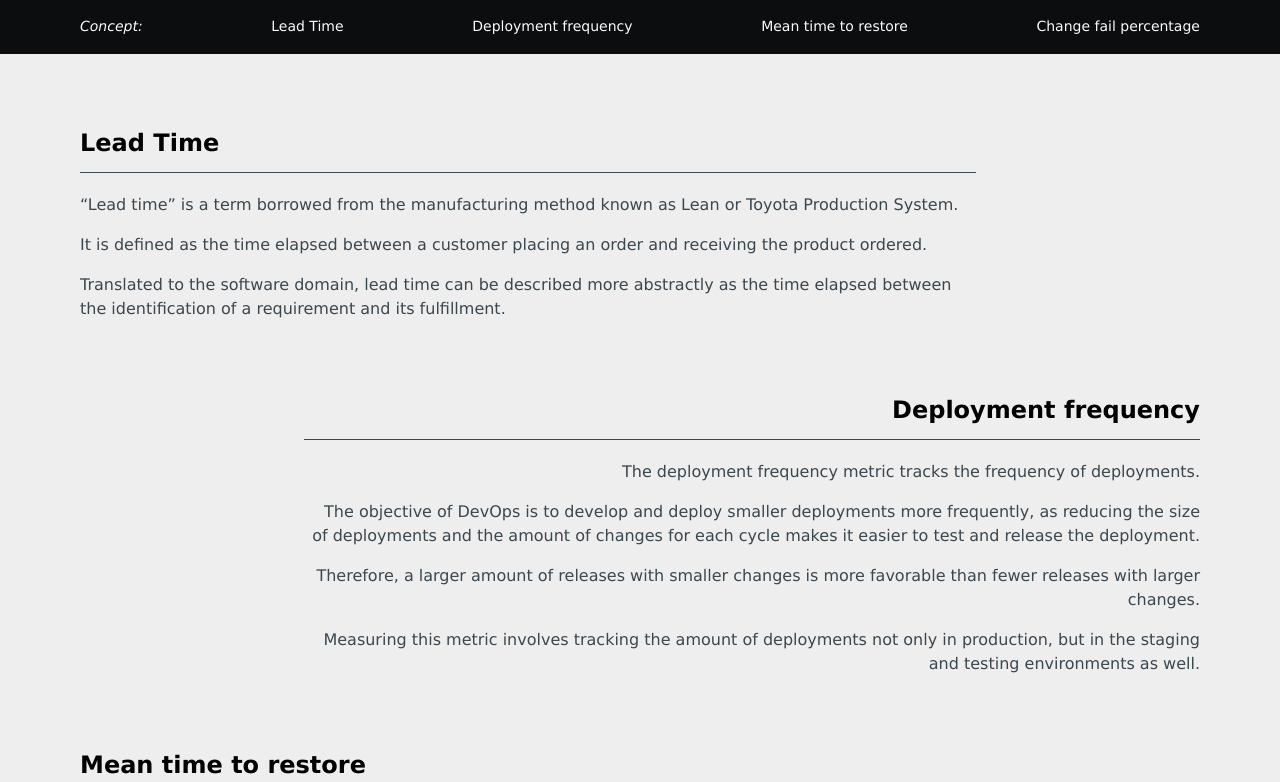
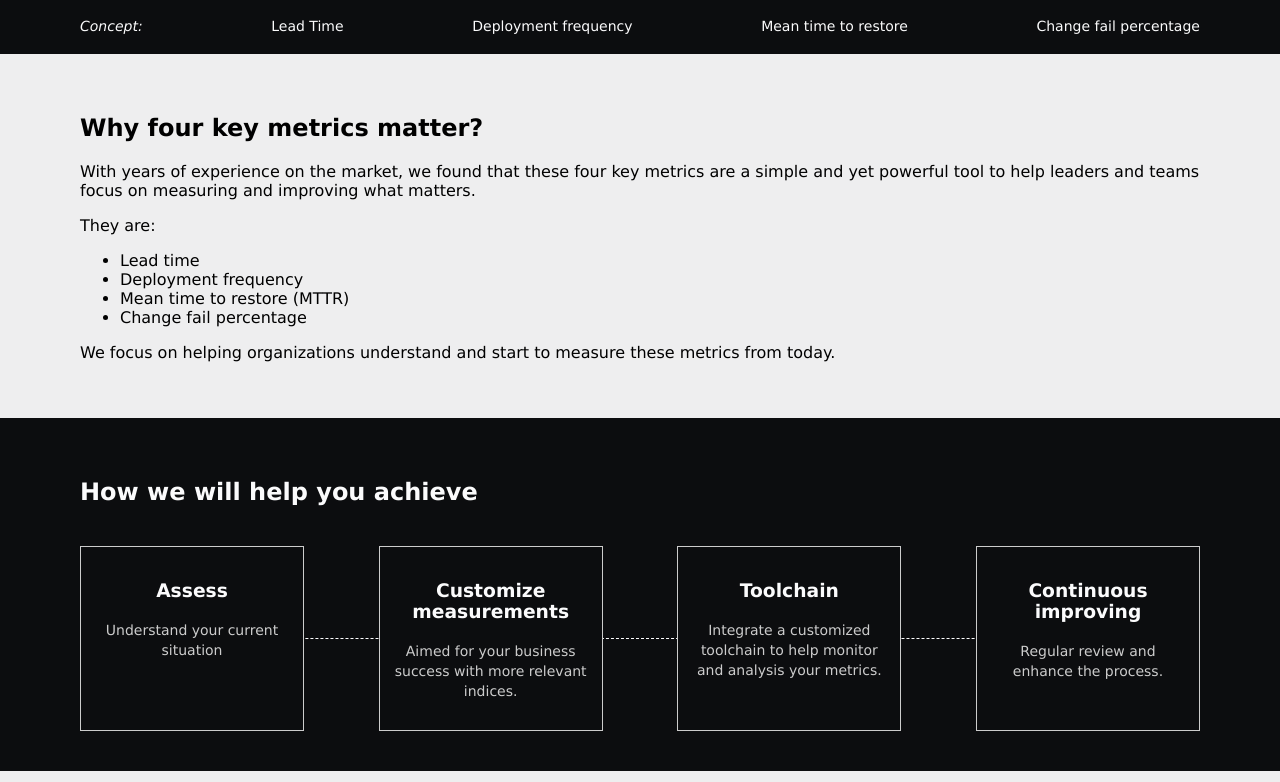
Before and after one commit to FourKeyMetrics/4keymetrics.github.io, a React app: page / in a window 1280 px wide. Shown: the part 338-1120 px from the top of the page. Built offline with nearby package versions, Linux system fonts and the light colour scheme.

Commit message:
update what and how

```diff
--- a/404.html
+++ b/404.html
@@ -17,5 +17,5 @@
 </head>
 <body>
 <div id="app"></div>
-<script type="text/javascript" src="dist/index.c1f281429e2ac5100e7b.js"></script></body>
+<script type="text/javascript" src="dist/index.27bc1a985c56f3559d42.js"></script></body>
 </html>
--- a/index.html
+++ b/index.html
@@ -17,5 +17,5 @@
 </head>
 <body>
 <div id="app"></div>
-<script type="text/javascript" src="dist/index.c1f281429e2ac5100e7b.js"></script></body>
+<script type="text/javascript" src="dist/index.27bc1a985c56f3559d42.js"></script></body>
 </html>
--- a/src/constants/theme.ts
+++ b/src/constants/theme.ts
@@ -2,6 +2,7 @@ export const COLOR_PRIMARY = '#0C0D0F';
 export const COLOR_TEXT = '#3B474E';
 export const COLOR_DARK = '#3B474E';
 export const COLOR_WHITE = '#FBFBFC';
+export const COLOR_LIGHT = '#CCC';
 
 export const CONTENT_WIDTH = '1120px';
 export const BREAKPOINT_M = 680;
--- a/src/home/components/Contact.tsx
+++ b/src/home/components/Contact.tsx
@@ -1,10 +1,16 @@
 import * as React from 'react';
 import Section from '../../ui-common/section';
+import Button from '../../ui-common/button';
 
 const Contact = () => {
   return (<Section bg='dark'>
     <h2>Contact us</h2>
-    <p>Email: sales@4keymetrics.com</p>
+    <p>If you have any questions regarding to four key metrics,</p>
+    <p>or you want to know more about how it can help you with your business.</p>
+    <p>Feel free to contact us.</p>
+    <div className='cta'>
+      <Button href='mailto:sales@4keymetrics.com'>Email</Button>
+    </div>
   </Section>);
 };
 
--- /dev/null
+++ b/src/home/components/How.tsx
@@ -0,0 +1,72 @@
+import * as React from 'react';
+import Section from '../../ui-common/section';
+import { css } from 'emotion';
+import { COLOR_LIGHT, COLOR_PRIMARY, COLOR_WHITE, MAX_M } from '../../constants/theme';
+
+interface HowProps {
+
+}
+
+const containerStyles = css({
+  display: 'flex',
+  justifyContent: 'space-between',
+  marginTop: '40px',
+  position: 'relative',
+  ' .line': {
+    zIndex: -1,
+    borderBottom: `1px dashed ${COLOR_WHITE}`,
+    width: '100%',
+    position: 'absolute',
+    top: '50%',
+  },
+  [MAX_M]: {
+    display: 'block',
+    ' .line': {
+      display: 'none',
+    },
+  },
+});
+
+const boxStyles = css({
+  border: `1px solid ${COLOR_LIGHT}`,
+  background: COLOR_PRIMARY,
+  padding: '15px',
+  width: '20%',
+  textAlign: 'center',
+  ' p': {
+    fontSize: '14px',
+    color: COLOR_LIGHT,
+    lineHeight: '20px',
+  },
+  [MAX_M]: {
+    width: '100%',
+    marginTop: '30px',
+  }
+});
+
+const How = (props: HowProps) => {
+  return (<Section bg='dark'>
+    <h2>How we will help you achieve</h2>
+    <div className={containerStyles}>
+      <div className='line'/>
+      <div className={boxStyles}>
+        <h3>Assess</h3>
+        <p>Understand your current situation</p>
+      </div>
+      <div className={boxStyles}>
+        <h3>Customize measurements</h3>
+        <p>Aimed for your business success with more relevant indices.</p>
+      </div>
+      <div className={boxStyles}>
+        <h3>Toolchain</h3>
+        <p>Integrate a customized toolchain to help monitor and analysis your metrics.</p>
+      </div>
+      <div className={boxStyles}>
+        <h3>Continuous improving</h3>
+        <p>Regular review and enhance the process.</p>
+      </div>
+    </div>
+  </Section>);
+};
+
+export default How;
--- /dev/null
+++ b/src/home/components/Why.tsx
@@ -0,0 +1,25 @@
+import * as React from 'react';
+import Section from '../../ui-common/section';
+
+interface WhyProps {
+
+}
+
+const Why = (props: WhyProps) => {
+  return (<Section>
+    <h2>Why four key metrics matter?</h2>
+    <p>With years of experience on the market, we found that
+      these four key metrics are a simple and yet powerful tool to help
+      leaders and teams focus on measuring and improving what matters.</p>
+    <p>They are:</p>
+    <ul>
+      <li>Lead time</li>
+      <li>Deployment frequency</li>
+      <li>Mean time to restore (MTTR)</li>
+      <li>Change fail percentage</li>
+    </ul>
+    <p>We focus on helping organizations understand and start to measure these metrics from today.</p>
+  </Section>);
+};
+
+export default Why;
--- a/src/home/index.tsx
+++ b/src/home/index.tsx
@@ -8,11 +8,15 @@ import LeadTime from './components/LeadTime';
 import DeploymentFrequency from './components/DeploymentFrequency';
 import ChangeFailPercentage from './components/ChangeFailPercentage';
 import MeanTimeToRestore from './components/MeanTimeToRestore';
+import Why from './components/Why';
+import How from './components/How';
 
 const Home = () => {
   return (<Page>
     <Banner/>
     <PageNav />
+    <Why />
+    <How/>
     <Section>
       <LeadTime />
       <DeploymentFrequency />
--- /dev/null
+++ b/src/ui-common/button/index.tsx
@@ -0,0 +1,47 @@
+import React, { ReactNode } from 'react';
+import { cx, css } from 'emotion';
+import { COLOR_PRIMARY, COLOR_WHITE } from '../../constants/theme';
+
+interface ButtonProps {
+  onClick?: () => void;
+  href?: string;
+  children: ReactNode;
+  type?: 'primary' | 'secondary';
+  disabled?: boolean;
+}
+
+const styles = css({
+  margin: '8px 0',
+  color: '#FFFFFF',
+  fontSize: '16px',
+  border: `1px solid ${COLOR_WHITE}`,
+  padding: '0 24px',
+  minWidth: '120px',
+  textAlign: 'center',
+  cursor: 'pointer',
+  textDecoration: 'none',
+  lineHeight: '40px',
+  display: 'inline-block',
+  transition: 'background-color .3s, color, .3s',
+  '&:hover': {
+    backgroundColor: COLOR_WHITE,
+    color: COLOR_PRIMARY,
+  },
+  '&.secondary': {
+    background: '#299350',
+  },
+  '&:disabled': {
+    background: '#999',
+  },
+});
+
+const Button = (props: ButtonProps) => {
+  const { children, onClick, type = 'primary', disabled = false, href } = props;
+  if (href) {
+    return (<a className={cx(styles, type)} href={href}>{children}</a>)
+  } else {
+    return (<button className={cx(styles, type)} disabled={disabled} onClick={onClick}>{children}</button>)
+  }
+};
+
+export default Button;
```
Also changed, not shown: src/components/Button.tsx (deleted, +0 -34 lines), 2 other files (tests, documents, lock files or other folders).
